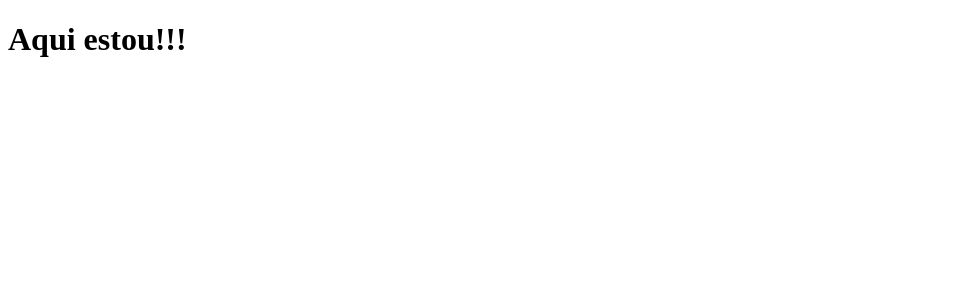
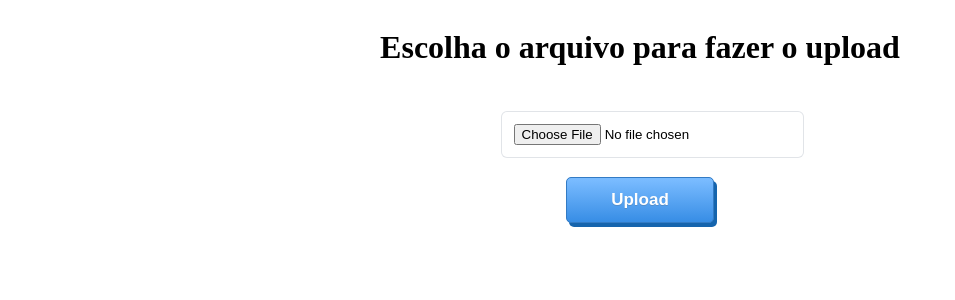
Before and after one commit to agnerbzrao/ReactJs-Nest-Crud-Typescript, a React (Vite) app in the folder react-project/: page /upload in a window 1280 px wide. Shown: the top 300 px of the page, without its empty margins (0-955 px from the left). Built offline with nearby package versions, Linux system fonts and the light colour scheme.

Commit message:
Added the input to upload the file

```diff
--- a/react-project/package.json
+++ b/react-project/package.json
@@ -13,11 +13,13 @@
   "dependencies": {
     "react": "^18.2.0",
     "react-dom": "^18.2.0",
-    "react-router-dom": "^6.10.0"
+    "react-router-dom": "^6.10.0",
+    "styled-components": "^5.3.10"
   },
   "devDependencies": {
     "@types/react": "^18.0.28",
     "@types/react-dom": "^18.0.11",
+    "@types/styled-components": "^5.1.26",
     "@typescript-eslint/eslint-plugin": "^5.59.1",
     "@typescript-eslint/parser": "^5.59.1",
     "@vitejs/plugin-react": "^4.0.0-beta.0",
--- a/react-project/src/components/Home.tsx
+++ /dev/null
@@ -1,7 +0,0 @@
-function Home() {
-    return <div>
-            <h1>Aqui estou!!!</h1>
-    </div>
-}
-
-export default Home;
--- /dev/null
+++ b/react-project/src/components/file-upload.tsx
@@ -0,0 +1,47 @@
+import { Container, Input, Button} from './styles';
+import { ChangeEvent, useState } from 'react'
+
+function FileToUpload() {
+  const [file, setFile] = useState<File>()
+
+  const handleFileChanged = (e: ChangeEvent<HTMLInputElement>) => {
+    if (e.target.files) {
+      setFile(e.target.files[0])
+    }
+  }
+
+  const handleUploadClicked = async (): Promise<void> => {
+    if (!file) {
+      return
+    }
+
+    try {
+      const response = await fetch('https://httpbin.org/post', {
+        method: 'POST',
+        body: file,
+        // 👇 Set headers manually for single file upload
+        headers: {
+          'content-type': file.type,
+          'content-length': `${file.size}`, // 👈 Headers need to be a string
+        },
+      })
+      console.log(await response.json())
+    } catch (error) {
+      console.error(error)
+    }
+  }
+
+  return (
+    <Container>
+      <h1>Escolha o arquivo para fazer o upload</h1>
+      <Input>
+        <input type="file" onChange={handleFileChanged} />
+      </Input>
+      <Button>
+        <button onClick={handleUploadClicked}>Upload</button>
+      </Button>
+    </Container>
+  )
+}
+
+export default FileToUpload
--- /dev/null
+++ b/react-project/src/components/styles.ts
@@ -0,0 +1,46 @@
+import styled from 'styled-components'
+
+export const Container = styled.div`
+  display: flex;
+  align-items: center;
+  flex-direction: column;
+  height: 100vh;
+`
+export const Input = styled.div`
+  input {
+    margin-top: 24px;
+    width: 100%;
+    border: 0;
+    outline: 0;
+    box-shadow: 0 0 0 1px #e1e4e8;
+    padding: 12px;
+    border-radius: 5px;
+  }
+`
+export const Button = styled.div`
+  button {
+    box-shadow: 3px 4px 0px 0px #1564ad;
+    background: linear-gradient(to bottom, #79bbff 5%, #378de5 100%);
+    background-color: #79bbff;
+    border-radius: 5px;
+    border: 1px solid #337bc4;
+    display: inline-block;
+    cursor: pointer;
+    color: #ffffff;
+    font-family: Arial;
+    font-size: 17px;
+    font-weight: bold;
+    padding: 12px 44px;
+    text-decoration: none;
+    text-shadow: 0px 1px 0px #528ecc;
+    margin: 20px 0 0 0;
+  }
+  button:hover {
+    background: linear-gradient(to bottom, #378de5 5%, #79bbff 100%);
+    background-color: #378de5;
+  }
+  button:active {
+    position: relative;
+    top: 1px;
+  }
+`
--- a/react-project/src/main.tsx
+++ b/react-project/src/main.tsx
@@ -4,12 +4,12 @@ import {
   createBrowserRouter,
   RouterProvider,
 } from 'react-router-dom';
-import Home from './components/Home'
+import FileToUpload from './components/file-upload'
 
 const router = createBrowserRouter([
   {
     path: '/upload',
-    element: <Home />,
+    element: <FileToUpload />,
   }
 ]);
 
```
Also changed, not shown: 1 other file (tests, documents, lock files or other folders).
